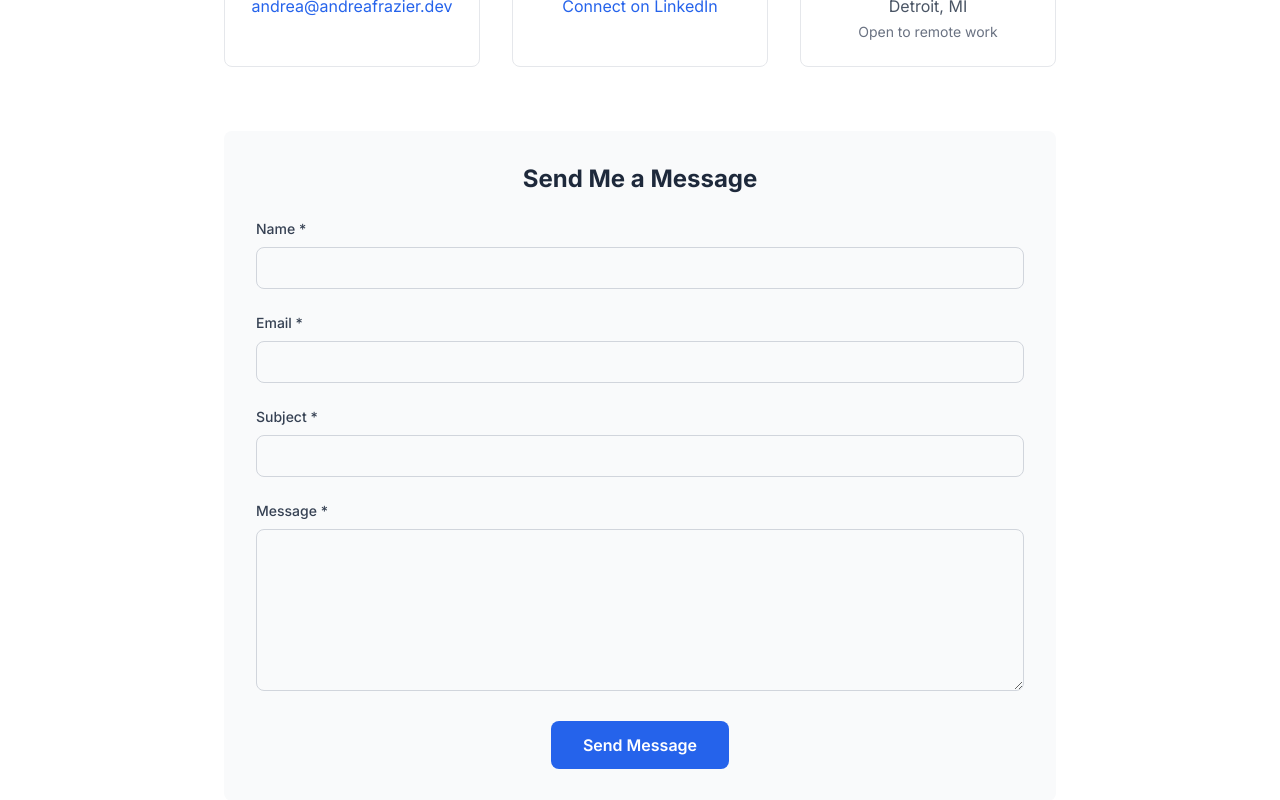
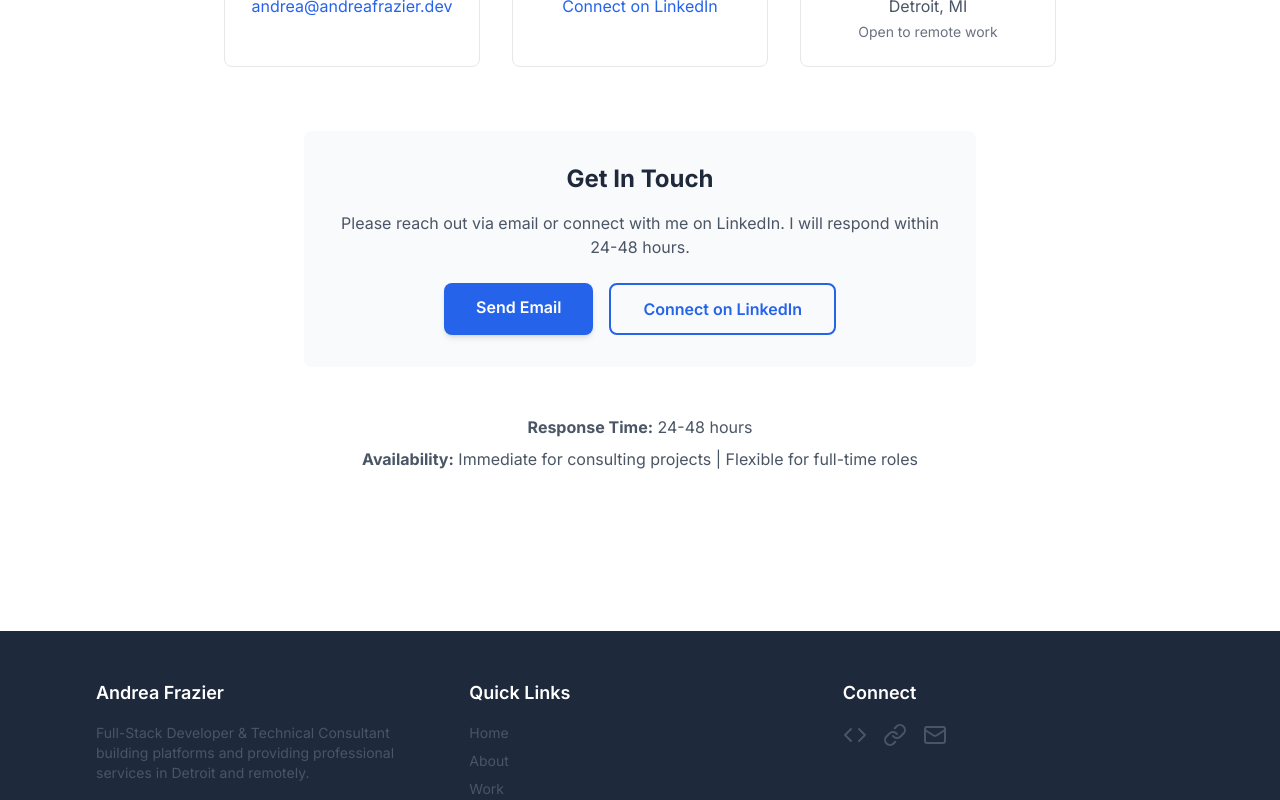
Before and after one commit to andreafrazier/dotdev-portfolio, a Next.js app: page /contact in a window 1280 px wide. Shown: the part 480-1280 px from the top of the page. Built offline with nearby package versions, Linux system fonts and the light colour scheme.

Commit message:
remove contact form and success page

```diff
--- a/app/contact/page.tsx
+++ b/app/contact/page.tsx
@@ -15,7 +15,7 @@ export default function Contact() {
       </div>
 
       {/* Contact Options */}
-      <div className="grid grid-cols-1 md:grid-cols-3 gap-8 mb-16">
+      <div className="grid grid-cols-1 md:grid-cols-3 gap-8">
         {/* Email */}
         <div className="text-center p-6 border border-gray-200 rounded-lg hover:shadow-lg transition-shadow">
           <div className="bg-primary/10 w-16 h-16 rounded-full flex items-center justify-center mx-auto mb-4">
@@ -37,7 +37,7 @@ export default function Contact() {
           </div>
           <h3 className="font-semibold text-secondary mb-2">LinkedIn</h3>
 
-          <a  href="https://linkedin.com/in/yourprofile"
+          <a  href="https://linkedin.com/in/andreafrazier"
             target="_blank"
             rel="noopener noreferrer"
             className="text-primary hover:underline"
@@ -57,100 +57,38 @@ export default function Contact() {
         </div>
       </div>
 
-      {/* Contact Form */}
-      <div className="bg-gray-50 rounded-lg p-8">
-        <h2 className="text-2xl font-bold text-secondary mb-6 text-center">
-          Send Me a Message
-        </h2>
+      {/* Additional Info */}
+      <div className="mt-16 text-center">
+        <div className="bg-gray-50 rounded-lg p-8 max-w-2xl mx-auto">
+          <h2 className="text-2xl font-bold text-secondary mb-4">
+            Get In Touch
+          </h2>
+          <p className="text-gray-600 mb-6">
+            Please reach out via email or connect with me on LinkedIn. I will respond within 24-48 hours.
+          </p>
+          <div className="flex flex-col sm:flex-row gap-4 justify-center">
 
-        <form
-          name="contact"
-          method="POST"
-          action="/success"
-          data-netlify="true"
-          data-netlify-honeypot="bot-field"
-          className="space-y-6"
-        >
-          <input type="hidden" name="form-name" value="contact" />
+            <a  href="mailto:andrea@andreafrazier.dev"
+              className="bg-primary text-white px-8 py-3 rounded-lg font-semibold hover:bg-blue-700 transition-all duration-300 inline-block shadow-md hover:shadow-lg"
+            >
+              Send Email
+            </a>
 
-          <p className="hidden">
-            <label>
-              Don&apos;t fill this out if you&apos;re human: <input name="bot-field" />
-            </label>
-          </p>
-
-          {/* Name */}
-          <div>
-            <label htmlFor="name" className="block text-sm font-medium text-gray-700 mb-2">
-              Name *
-            </label>
-            <input
-              type="text"
-              id="name"
-              name="name"
-              required
-              className="w-full px-4 py-2 border border-gray-300 rounded-lg focus:ring-2 focus:ring-primary focus:border-transparent"
-            />
+            <a  href="https://linkedin.com/in/yourprofile"
+              target="_blank"
+              rel="noopener noreferrer"
+              className="border-2 border-primary text-primary px-8 py-3 rounded-lg font-semibold hover:bg-primary hover:text-white transition-all duration-300 inline-block hover:shadow-md"
+            >
+              Connect on LinkedIn
+            </a>
           </div>
-
-          {/* Email */}
-          <div>
-            <label htmlFor="email" className="block text-sm font-medium text-gray-700 mb-2">
-              Email *
-            </label>
-            <input
-              type="email"
-              id="email"
-              name="email"
-              required
-              className="w-full px-4 py-2 border border-gray-300 rounded-lg focus:ring-2 focus:ring-primary focus:border-transparent"
-            />
-          </div>
-
-          {/* Subject */}
-          <div>
-            <label htmlFor="subject" className="block text-sm font-medium text-gray-700 mb-2">
-              Subject *
-            </label>
-            <input
-              type="text"
-              id="subject"
-              name="subject"
-              required
-              className="w-full px-4 py-2 border border-gray-300 rounded-lg focus:ring-2 focus:ring-primary focus:border-transparent"
-            />
-          </div>
-
-          {/* Message */}
-          <div>
-            <label htmlFor="message" className="block text-sm font-medium text-gray-700 mb-2">
-              Message *
-            </label>
-            <textarea
-              id="message"
-              name="message"
-              rows={6}
-              required
-              className="w-full px-4 py-2 border border-gray-300 rounded-lg focus:ring-2 focus:ring-primary focus:border-transparent"
-            />
-          </div>
-
-          {/* Submit Button */}
-          <div className="text-center">
-            <button
-              type="submit"
-              className="bg-primary text-white px-8 py-3 rounded-lg font-semibold hover:bg-blue-700 transition-colors"
-            >
-              Send Message
-            </button>
-          </div>
-        </form>
+        </div>
       </div>
 
-      {/* Additional Info */}
+      {/* Availability */}
       <div className="mt-12 text-center text-gray-600">
         <p className="mb-2">
-          <strong>Response Time:</strong> I typically respond within 24-48 hours
+          <strong>Response Time:</strong> 24-48 hours
         </p>
         <p>
           <strong>Availability:</strong> Immediate for consulting projects | Flexible for full-time roles
--- a/app/success/page.tsx
+++ /dev/null
@@ -1,33 +0,0 @@
-import { Metadata } from 'next';
-import Link from 'next/link';
-import { CheckCircle } from 'lucide-react';
-
-export const metadata: Metadata = {
-  title: 'Message Sent | Andrea Frazier',
-  description: 'Your message has been sent successfully.',
-};
-
-export default function Success() {
-  return (
-    <div className="max-w-2xl mx-auto px-4 sm:px-6 lg:px-8 py-20 text-center">
-      <div className="bg-green-50 rounded-full w-24 h-24 flex items-center justify-center mx-auto mb-6">
-        <CheckCircle className="h-12 w-12 text-green-500" />
-      </div>
-
-      <h1 className="text-4xl font-bold text-secondary mb-4">
-        Message Sent Successfully!
-      </h1>
-
-      <p className="text-xl text-gray-600 mb-8">
-        Thank you for reaching out. I&apos;ll respond to your message within 24-48 hours.
-      </p>
-
-      <Link
-        href="/"
-        className="bg-primary text-white px-8 py-3 rounded-lg font-semibold hover:bg-blue-700 transition-colors inline-block"
-      >
-        Back to Home
-      </Link>
-    </div>
-  );
-}
--- a/public/contact-form.html
+++ /dev/null
@@ -1,14 +0,0 @@
-<!doctype html>
-<html>
-  <head>
-    <title>Contact Form</title>
-  </head>
-  <body>
-    <form name="contact" netlify netlify-honeypot="bot-field" hidden>
-      <input type="text" name="name" />
-      <input type="email" name="email" />
-      <input type="text" name="subject" />
-      <textarea name="message"></textarea>
-    </form>
-  </body>
-</html>
```
